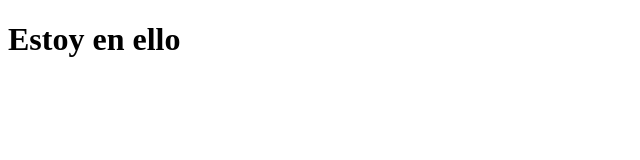
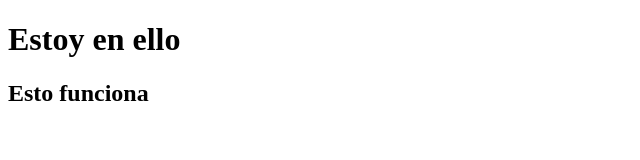
Before and after one commit to mgarciabrayan/mgarciabrayan.github.io, a plain HTML site: page index.html in a window 1280 px wide. Shown: the whole page, without its empty margins (0-640 px from the left). Drawn offline with Linux system fonts and the light colour scheme.

Commit message:
Agregar encabezado y salto de línea en el archivo HTML

```diff
--- a/index.html
+++ b/index.html
@@ -7,5 +7,6 @@
 </head>
 <body>
     <h1>Estoy en ello</h1>
-</body>
+    <h2>Esto funciona</h2>
+    <br>
 </html>
```
